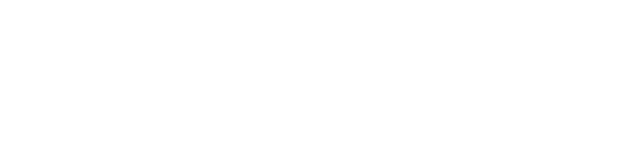
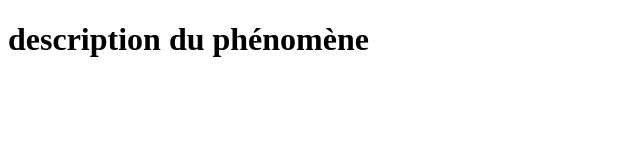
Before and after one commit to IVM-HIND/githubchallenge1, a plain HTML site: page index.html in a window 1280 px wide. Shown: the whole page, without its empty margins (0-640 px from the left). Drawn offline with Linux system fonts and the light colour scheme.

Commit message:
Update index.html
added H1 title

```diff
--- a/index.html
+++ b/index.html
@@ -8,7 +8,8 @@
 </head>
 <body>
 
-    <h1></h1>
+    <h1>description du phénomène</h1>
+
         <h2></h2>
 
 </body>
```
